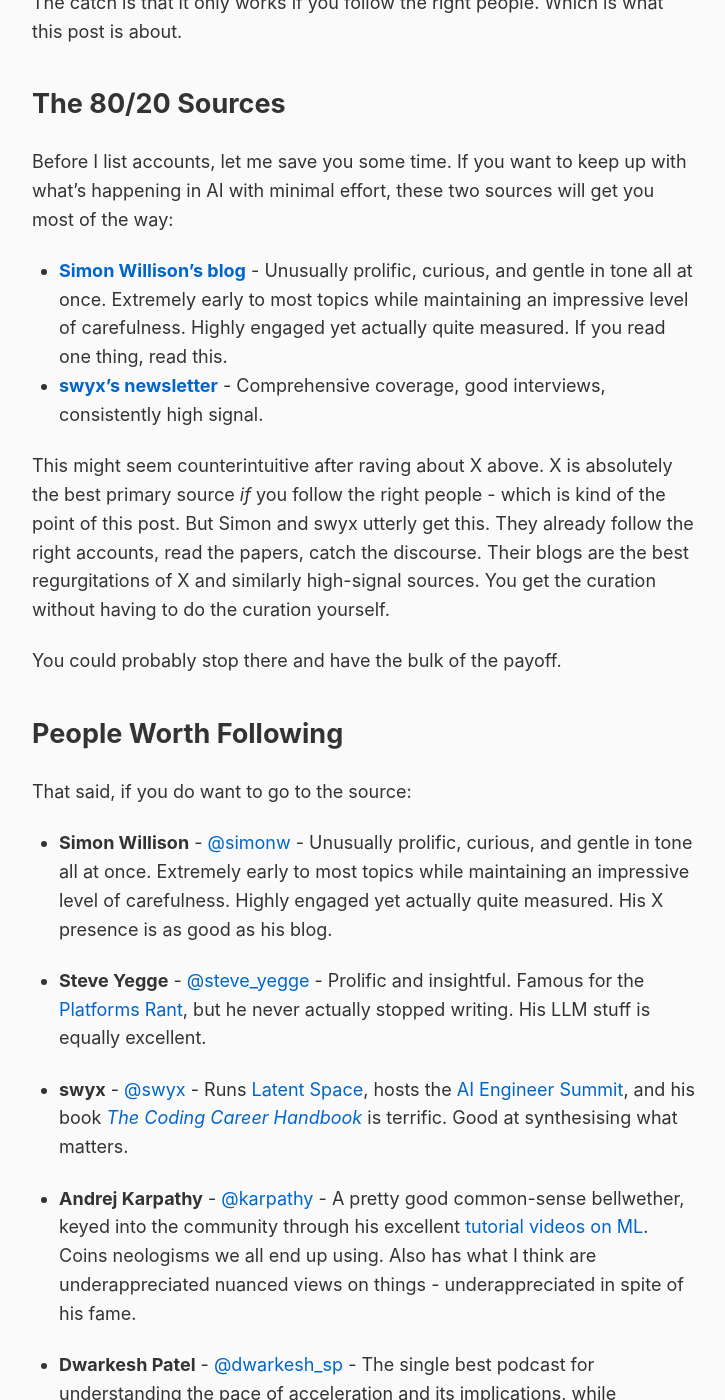
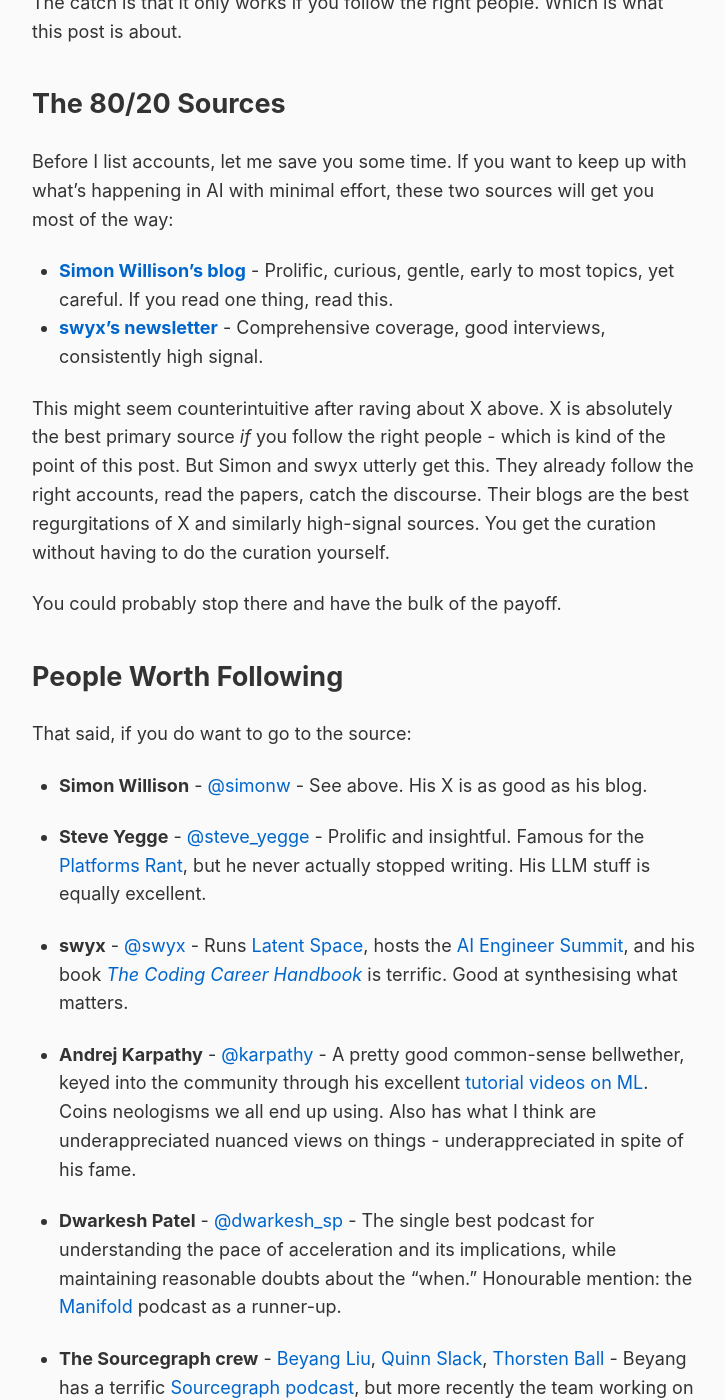
Before and after one commit to rob137/rob137.github.io, a Jekyll site: the page built from _posts/2026-01-02-how-i-keep-up.md, in a window 1280 px wide and 1400 px high, scrolled down 561 px. Shown: the whole window, without its empty margins (275-1000 px from the left). Built offline with Jekyll 4.4.1, drawn with Linux system fonts in a browser that asks for light colours.

Commit message:
Tighten Simon Willison description, remove repetition

```diff
--- a/_posts/2026-01-02-how-i-keep-up.md
+++ b/_posts/2026-01-02-how-i-keep-up.md
@@ -17,7 +17,7 @@
 
 Before I list accounts, let me save you some time. If you want to keep up with what's happening in AI with minimal effort, these two sources will get you most of the way:
 
-- **[Simon Willison's blog](https://simonwillison.net/)** - Unusually prolific, curious, and gentle in tone all at once. Extremely early to most topics while maintaining an impressive level of carefulness. Highly engaged yet actually quite measured. If you read one thing, read this.
+- **[Simon Willison's blog](https://simonwillison.net/)** - Prolific, curious, gentle, early to most topics, yet careful. If you read one thing, read this.
 - **[swyx's newsletter](https://www.swyx.io/subscribe)** - Comprehensive coverage, good interviews, consistently high signal.
 
 This might seem counterintuitive after raving about X above. X is absolutely the best primary source *if* you follow the right people - which is kind of the point of this post. But Simon and swyx utterly get this. They already follow the right accounts, read the papers, catch the discourse. Their blogs are the best regurgitations of X and similarly high-signal sources. You get the curation without having to do the curation yourself.
@@ -28,7 +28,7 @@
 
 That said, if you do want to go to the source:
 
-- **Simon Willison** - [@simonw](https://x.com/simonw) - Unusually prolific, curious, and gentle in tone all at once. Extremely early to most topics while maintaining an impressive level of carefulness. Highly engaged yet actually quite measured. His X presence is as good as his blog.
+- **Simon Willison** - [@simonw](https://x.com/simonw) - See above. His X is as good as his blog.
 
 - **Steve Yegge** - [@steve_yegge](https://x.com/steve_yegge) - Prolific and insightful. Famous for the [Platforms Rant](https://gist.github.com/chitchcock/1281611), but he never actually stopped writing. His LLM stuff is equally excellent.
 
```
